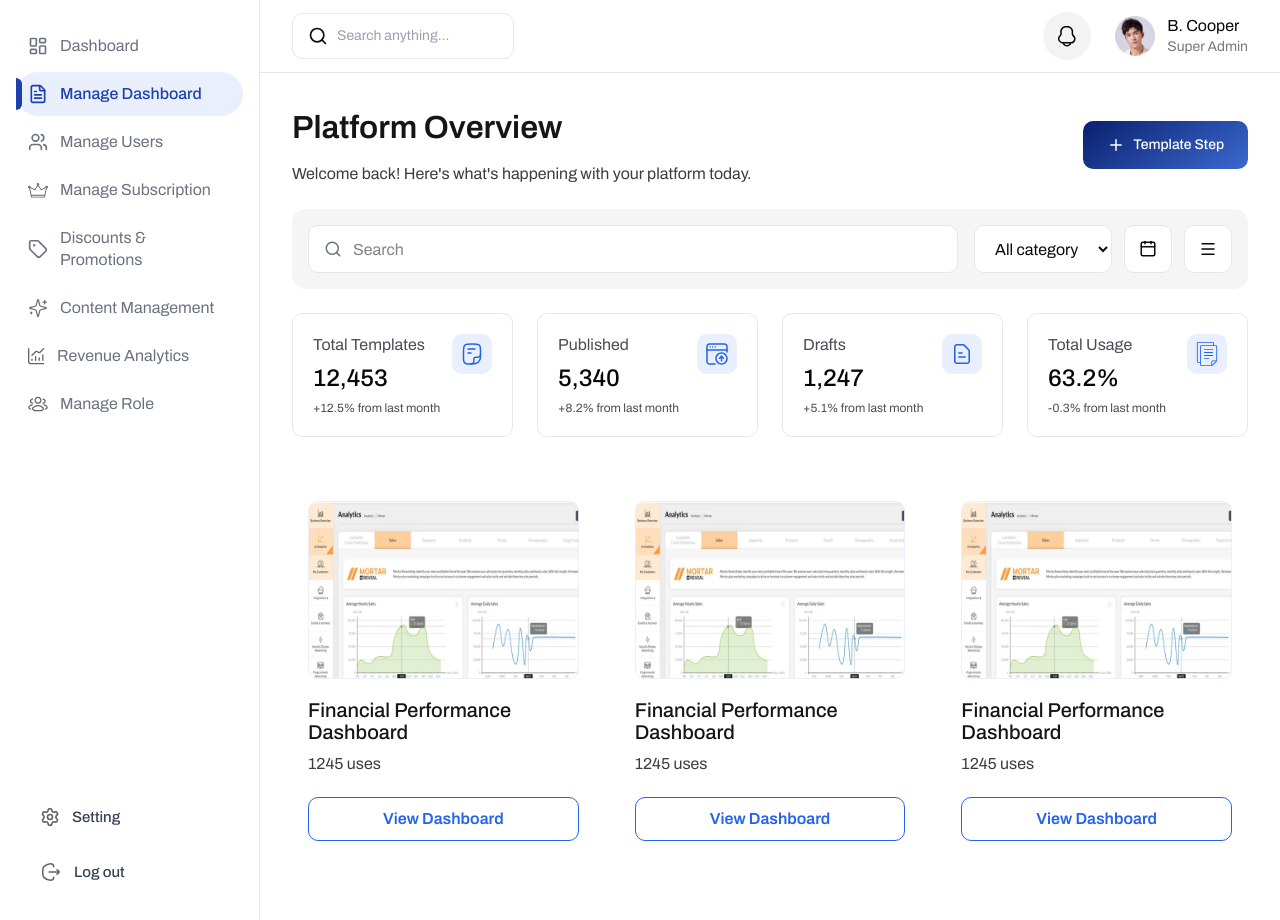
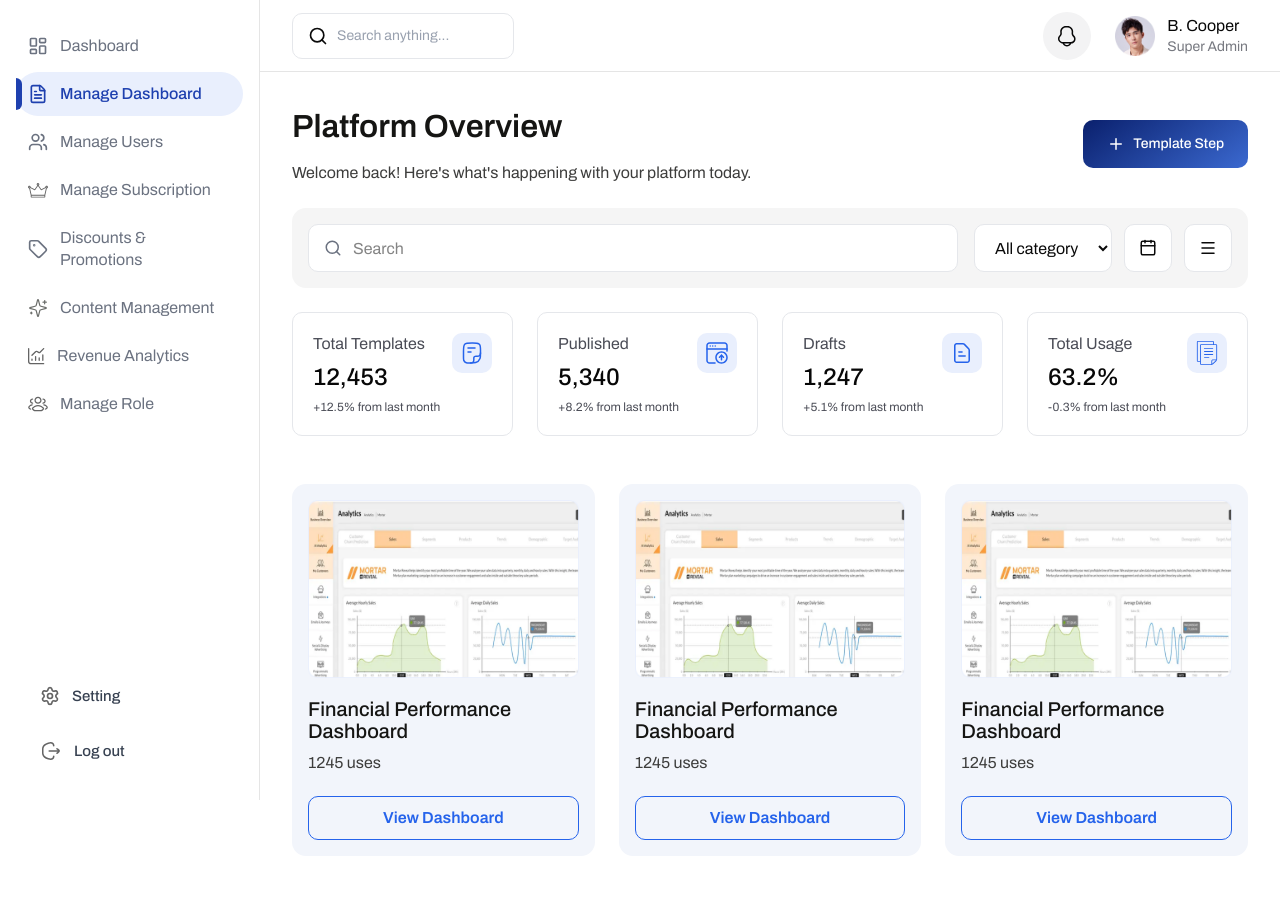
Before and after one commit to backbencherstudio/liza_th_front_end, a Next.js app: page /super-admin/manage-dashboard in a window 1280 px wide. Built offline with nearby package versions, Linux system fonts and the light colour scheme.

Commit message:
sidebar and header fixed

```diff
--- a/app/(super-admin)/_components/Header.tsx
+++ b/app/(super-admin)/_components/Header.tsx
@@ -5,7 +5,7 @@ import React from 'react'
 
 export default function Header() {
     return (
-        <div className="border-0 lg:border-b">
+        <div className="fixed top-0 right-0 z-30 h-[72px] w-full border-b bg-white lg:left-[260px] lg:w-[calc(100%-260px)] ">
             <div className="flex items-center justify-between py-3 px-8 gap-4 lg:gap-0">
                 <div>
                     <div className="relative ">
--- a/app/(super-admin)/_components/Sidebar.tsx
+++ b/app/(super-admin)/_components/Sidebar.tsx
@@ -14,7 +14,7 @@ export default function Sidebar({ onClose }: SidebarProps) {
     const pathname = usePathname();
 
     return (
-        <aside className="w-[260px] min-h-full   lg:border-r  bg-white px-4 py-6 flex flex-col">
+        <aside className="fixed left-0 top-0 z-40 hidden h-screen w-[260px] border-r bg-white px-4 py-6 lg:flex lg:flex-col">
             {/* Logo */}
             {/* <div className="flex justify-center mb-10">
                 <Image
--- a/app/(super-admin)/layout.tsx
+++ b/app/(super-admin)/layout.tsx
@@ -13,14 +13,11 @@ export default function Layout({
     const [open, setOpen] = useState(false);
 
     return (
-        <div className="flex min-h-screen ">
+        <div className="flex min-h-screen">
             {/* Desktop Sidebar */}
-            <div className="hidden lg:block">
-                <Sidebar onClose={() => setOpen(false)} />
-            </div>
+            <Sidebar onClose={() => setOpen(false)} />
 
             {/* Mobile Sidebar */}
-            {/* Overlay */}
             {open && (
                 <div
                     onClick={() => setOpen(false)}
@@ -29,7 +26,7 @@ export default function Layout({
             )}
 
             <div
-                className={`fixed top-0 left-0 z-50 h-screen w-[280px] bg-white transition-transform duration-300 lg:hidden ${open ? "translate-x-0" : "-translate-x-full"
+                className={`fixed left-0 top-0 z-50 h-screen w-[280px] bg-white transition-transform duration-300 lg:hidden ${open ? "translate-x-0" : "-translate-x-full"
                     }`}
             >
                 <div className="flex justify-end p-4">
@@ -40,9 +37,15 @@ export default function Layout({
 
                 <Sidebar onClose={() => setOpen(false)} />
             </div>
+
             {/* Main */}
-            <div className="flex-1">
-                {/* Mobile Top Bar */}
+            <div className="flex-1 lg:ml-[260px]">
+                {/* Desktop Header */}
+                <div className="hidden lg:block fixed top-0 right-0 left-[260px] z-30 bg-white border-b">
+                    <Header />
+                </div>
+
+                {/* Mobile Header */}
                 <div className="flex items-center justify-between border-b px-4 py-3 lg:hidden">
                     <button onClick={() => setOpen(true)}>
                         <Menu size={28} />
@@ -50,12 +53,11 @@ export default function Layout({
 
                     <Header />
                 </div>
-                <div className="hidden lg:block">
-                    <Header />
-                </div>
 
-
-                <main className="p-5 lg:p-8">{children}</main>
+                {/* Page Content */}
+                <main className="p-5 lg:mt-[72px] lg:p-8">
+                    {children}
+                </main>
             </div>
         </div>
     );
--- a/app/(super-admin)/super-admin/manage-dashboard/page.tsx
+++ b/app/(super-admin)/super-admin/manage-dashboard/page.tsx
@@ -134,10 +134,10 @@ export default function page() {
 
             {/* analytic data */}
 
-            <div className='grid grid-cols-1 md:grid-cols-2 lg:grid-cols-3 gap-4 md:gap-5 lg:gap-6 py-8'>
+            <div className='grid grid-cols-1 md:grid-cols-2 lg:grid-cols-3 gap-4 md:gap-5 lg:gap-6 py-8 '>
                 {
                     templateAnalyticsData.map((item) => (
-                        <div key={item.id} className='p-4'>
+                        <div key={item.id} className='p-4 bg-[#F2F5FB] rounded-xl'>
                             <Image src={item.img} alt="" width={328} height={216} className='w-full ' />
                             <div className='py-5'>
                                 <p className='text-xl font-medium leading-[22px] text-[#151513] pb-2'>{item.title}</p>
```
